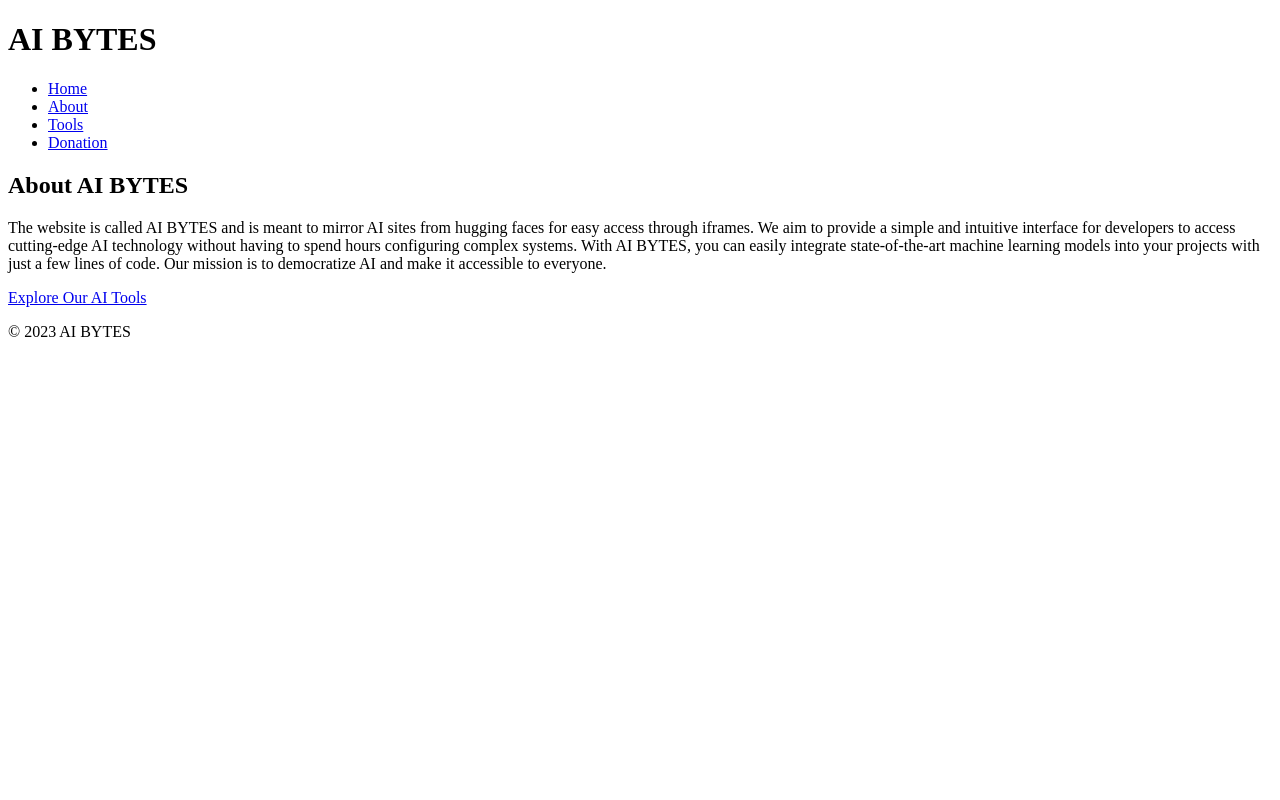
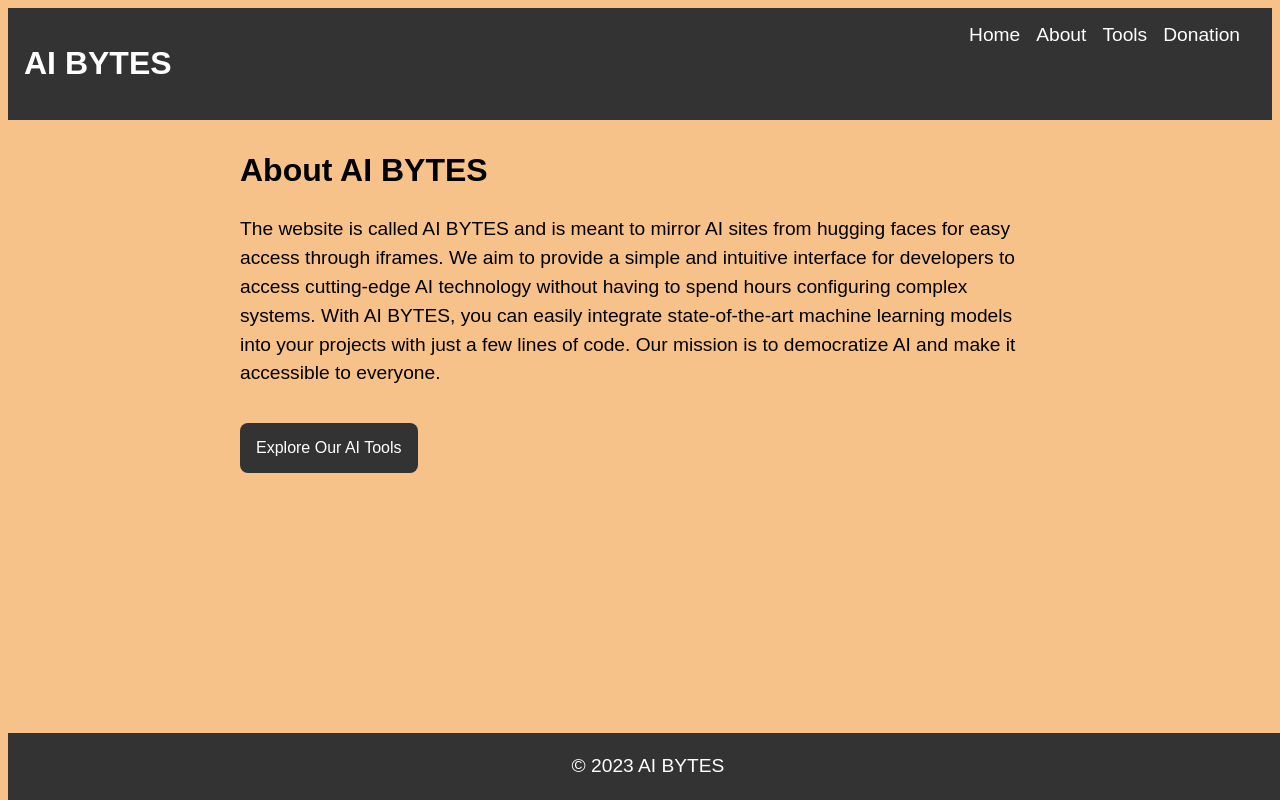
Before and after one commit to deltabytesyt/ai-bytes, a plain HTML site: page src/about.html in a window 1280 px wide. Drawn offline with Linux system fonts and the light colour scheme; files that its build step writes are made by us from their sources; the site is published under a folder, as on GitHub Pages, so addresses that start at the root find nothing.

Commit message:
Add files via upload

```diff
--- a/src/about.html
+++ b/src/about.html
@@ -2,24 +2,24 @@
 <html>
 <head>
 	<title>About | AI BYTES</title>
-	<link rel="stylesheet" type="text/css" href="/style/about.css">
+	<link rel="stylesheet" type="text/css" href="style/about.css">
 </head>
 <body>
 	<header>
 		<h1>AI BYTES</h1>
 		<nav>
 			<ul>
-				<li><a href="/index.html">Home</a></li>
-				<li><a href="/src/about.html">About</a></li>
-				<li><a href="/src/tools.html">Tools</a></li>
-				<li><a href="/src/donate.html">Donation</a></li>
+				<li><a href="index.html">Home</a></li>
+				<li><a href="src/about.html">About</a></li>
+				<li><a href="src/tools.html">Tools</a></li>
+				<li><a href="src/donate.html">Donation</a></li>
 			</ul>
 		</nav>
 	</header>
 	<main>
 		<h2>About AI BYTES</h2>
 		<p>The website is called AI BYTES and is meant to mirror AI sites from hugging faces for easy access through iframes. We aim to provide a simple and intuitive interface for developers to access cutting-edge AI technology without having to spend hours configuring complex systems. With AI BYTES, you can easily integrate state-of-the-art machine learning models into your projects with just a few lines of code. Our mission is to democratize AI and make it accessible to everyone.</p>
-		<a href="/src/tools.html" class="cta-btn">Explore Our AI Tools</a>
+		<a href="src/tools.html" class="cta-btn">Explore Our AI Tools</a>
 	</main>
 	<footer>
 		<p>&copy; 2023 AI BYTES</p>
```
Also changed, not shown: src/donate.html (+6 -6 lines), src/tools.html (+5 -5 lines).
